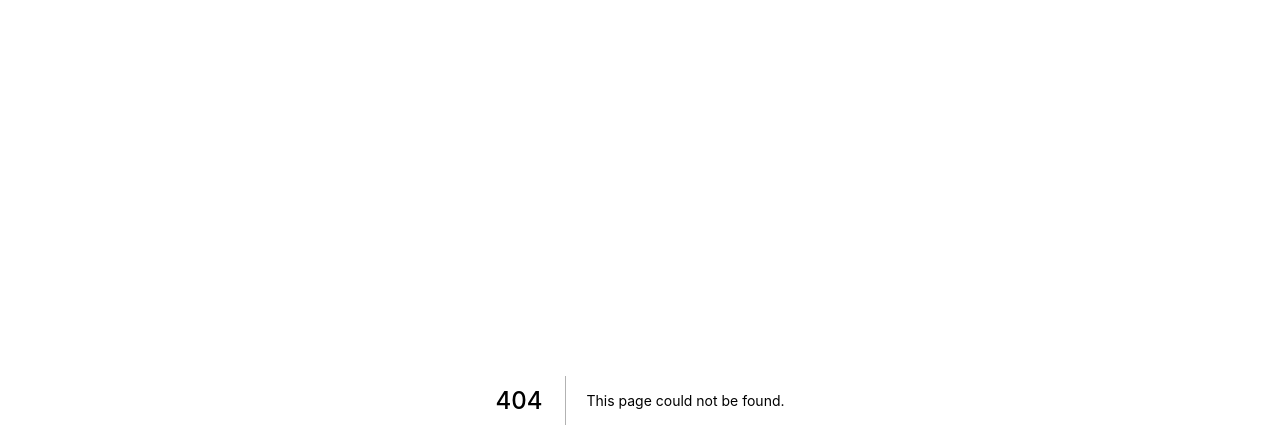
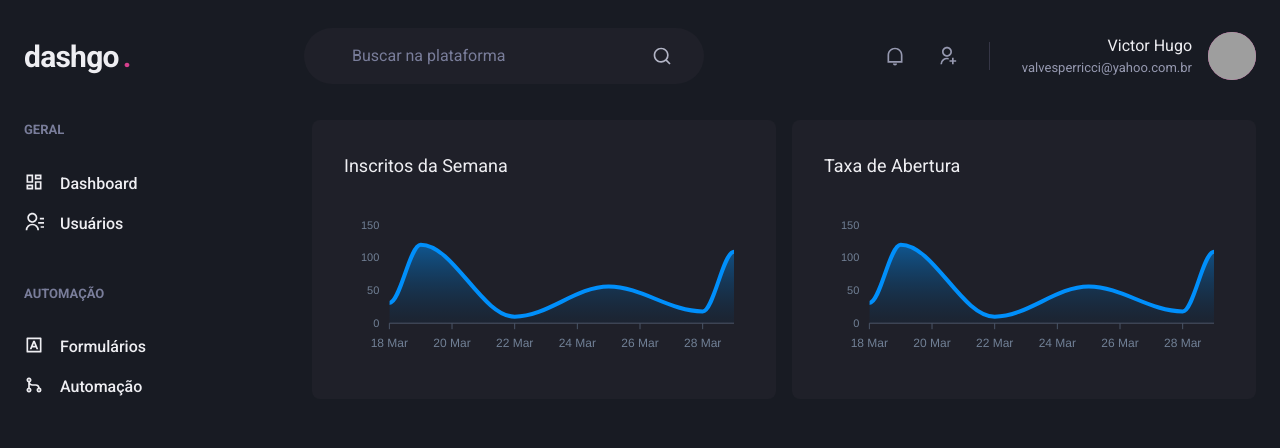
Before and after one commit to VictorHAP1603/dashgo, a Next.js app: page /dashboard in a window 1280 px wide. Before the commit this address had no page. Shown: the top 448 px of the page. Built offline with nearby package versions, Linux system fonts and the light colour scheme; grey boxes are pictures that could not be loaded.

Commit message:
interface dashboard comecada

```diff
--- a/package.json
+++ b/package.json
@@ -12,10 +12,13 @@
     "@chakra-ui/react": "^1.6.10",
     "@emotion/react": "^11",
     "@emotion/styled": "^11",
+    "apexcharts": "^3.29.0",
     "framer-motion": "^4",
     "next": "12.0.1",
     "react": "17.0.2",
-    "react-dom": "17.0.2"
+    "react-apexcharts": "^1.3.9",
+    "react-dom": "17.0.2",
+    "react-icons": "^4.3.1"
   },
   "devDependencies": {
     "@types/node": "^16.11.6",
--- /dev/null
+++ b/src/components/Header.tsx
@@ -0,0 +1,60 @@
+import { Flex, Text, Input, Icon, HStack, Box, Avatar } from "@chakra-ui/react";
+import { RiNotificationLine, RiSearchLine, RiUserAddLine } from 'react-icons/ri'
+
+export function Header() {
+    return (
+        <Flex w="100%" as="header" maxWidth={1480} h="20" mx="auto" mt="4" align="center" px="6" >
+            <Text fontSize="3xl" fontWeight="bold" letterSpacing="tight" w="64">
+                dashgo
+                <Text color="pink.500" as="span" ml="1">.</Text>
+            </Text>
+
+            <Flex
+                as="label"
+                flex="1"
+                py="4"
+                px="8"
+                ml="6"
+                maxWidth="400"
+                alignSelf="center"
+                color="gray.200"
+                position="relative"
+                bg="gray.800"
+                borderRadius="full"
+
+                align="center"
+            >
+                <Input
+                    color="gray.50"
+                    variant="unstyled"
+                    px="4"
+                    mr="4"
+                    placeholder="Buscar na plataforma"
+                    _placeholder={{ color: 'gray.400' }}
+                />
+
+                <Icon as={RiSearchLine} fontSize="20" />
+
+            </Flex>
+
+            <Flex
+                align="center"
+                ml="auto"
+            >
+                <HStack spacing="8" mx="8" pr="8" py="1" color="gray.300" borderRightWidth={1} borderColor="gray.700"  >
+                    <Icon as={RiNotificationLine} fontSize="20" />
+                    <Icon as={RiUserAddLine} fontSize="20" />
+                </HStack>
+
+                <Flex align="center">
+                    <Box mr="4" textAlign="right">
+                        <Text>Victor Hugo</Text>
+                        <Text color="gray.300" fontSize="small" >valvesperricci@yahoo.com.br</Text>
+                    </Box>
+
+                    <Avatar size="md" name="Victor Hugo" src="https://github.com/VictorHAP1603.png" />
+                </Flex>
+            </Flex>
+        </Flex>
+    );
+}
--- /dev/null
+++ b/src/components/LinkMenu.tsx
@@ -0,0 +1,17 @@
+import { Link, Icon, Text } from "@chakra-ui/react";
+import { IconType } from "react-icons";
+
+type Props = {
+    icon: IconType;
+    text: string;
+}
+
+export function LinkMenu({ icon: IconLink, text }: Props) {
+
+    return (
+        <Link display="flex" align="center" >
+            <Icon as={IconLink} fontSize="20" />
+            <Text ml="4" fontWeight="medium">{text}</Text>
+        </Link>
+    )
+}
--- /dev/null
+++ b/src/components/Siderbar.tsx
@@ -0,0 +1,31 @@
+import Icon from "@chakra-ui/icon";
+import { Box, Stack, Text, Link } from "@chakra-ui/layout";
+import { RiContactsLine, RiDashboardLine, RiGitMergeLine, RiInputMethodLine } from "react-icons/ri";
+import { LinkMenu } from "./LinkMenu";
+
+export function Sidebar() {
+    return (
+        <Box as="aside" w="64" mr="8">
+            <Stack spacing="12" align="flex-start">
+                <Box>
+                    <Text fontWeight="bold" color="gray.400" fontSize="small" textTransform="uppercase" >Geral</Text>
+
+                    <Stack spacing="4" mt="8" align="stretch">
+                        <LinkMenu icon={RiDashboardLine} text="Dashboard" />
+
+                        <LinkMenu icon={RiContactsLine} text="Usuários" />
+                    </Stack>
+                </Box>
+
+                <Box>
+                    <Text fontWeight="bold" color="gray.400" fontSize="small" textTransform="uppercase" >Automação</Text>
+
+                    <Stack spacing="4" mt="8" align="stretch">
+                        <LinkMenu icon={RiInputMethodLine} text="Formulários" />
+                        <LinkMenu icon={RiGitMergeLine} text="Automação" />
+                    </Stack>
+                </Box>
+            </Stack>
+        </Box>
+    )
+}
--- /dev/null
+++ b/src/pages/dashboard.tsx
@@ -0,0 +1,108 @@
+import { Flex, SimpleGrid, Box, Text, theme } from "@chakra-ui/react";
+import { ApexOptions } from "apexcharts";
+
+import dynamic from 'next/dynamic'
+const Chart = dynamic(() => import('react-apexcharts'), {
+    ssr: false
+})
+
+// Componentes
+import { Header } from "../components/Header";
+import { Sidebar } from "../components/Siderbar";
+
+const options: ApexOptions = {
+    chart: {
+        toolbar: {
+            show: false
+        },
+        zoom: {
+            enabled: false
+        },
+        foreColor: theme.colors.gray[500]
+    },
+
+    grid: {
+        show: false
+    },
+
+    dataLabels: {
+        enabled: false
+    },
+
+    tooltip: {
+        enabled: false,
+
+    },
+
+    xaxis: {
+        type: "datetime",
+        axisBorder: {
+            color: theme.colors.gray[600]
+        },
+
+        axisTicks: {
+            color: theme.colors.gray[600]
+        },
+
+        categories: [
+            '2021-03-18T',
+            '2021-03-19T',
+            '2021-03-22T',
+            '2021-03-25T',
+            '2021-03-28T',
+            '2021-03-29T',
+        ],
+
+
+    },
+    fill: {
+        opacity: 0.3,
+        type: 'gradient',
+        gradient: {
+            shade: 'dark',
+            opacityFrom: 0.7,
+            opacityTo: 0.3
+        }
+    }
+
+
+}
+
+const series = [
+    { name: 'series1', data: [31, 120, 10, 56, 18, 109] }
+]
+
+export default function Dashboard() {
+    return (
+        <Flex direction="column" h="100vh">
+            <Header />
+
+            <Flex w="100%" my="6" maxWidth={1480} mx="auto" px="6">
+                <Sidebar />
+
+                <SimpleGrid flex="1" gap="4" minChildWidth="320px" align="flex-start">
+                    <Box
+                        p="8"
+                        bg="gray.800"
+                        borderRadius={8}
+                        pb="4"
+                    >
+                        <Text fontSize="lg" mb="4">Inscritos da Semana</Text>
+                        <Chart type="area" height={160} options={options} series={series} />
+                    </Box>
+
+                    <Box
+                        p="8"
+                        bg="gray.800"
+                        borderRadius={8}
+                        pb="4"
+                    >
+                        <Text fontSize="lg" mb="4"> Taxa de Abertura </Text>
+                        <Chart type="area" height={160} options={options} series={series} />
+                    </Box>
+                </SimpleGrid>
+            </Flex>
+        </Flex>
+
+    )
+}
```
Also changed, not shown: 1 other file (tests, documents, lock files or other folders).
